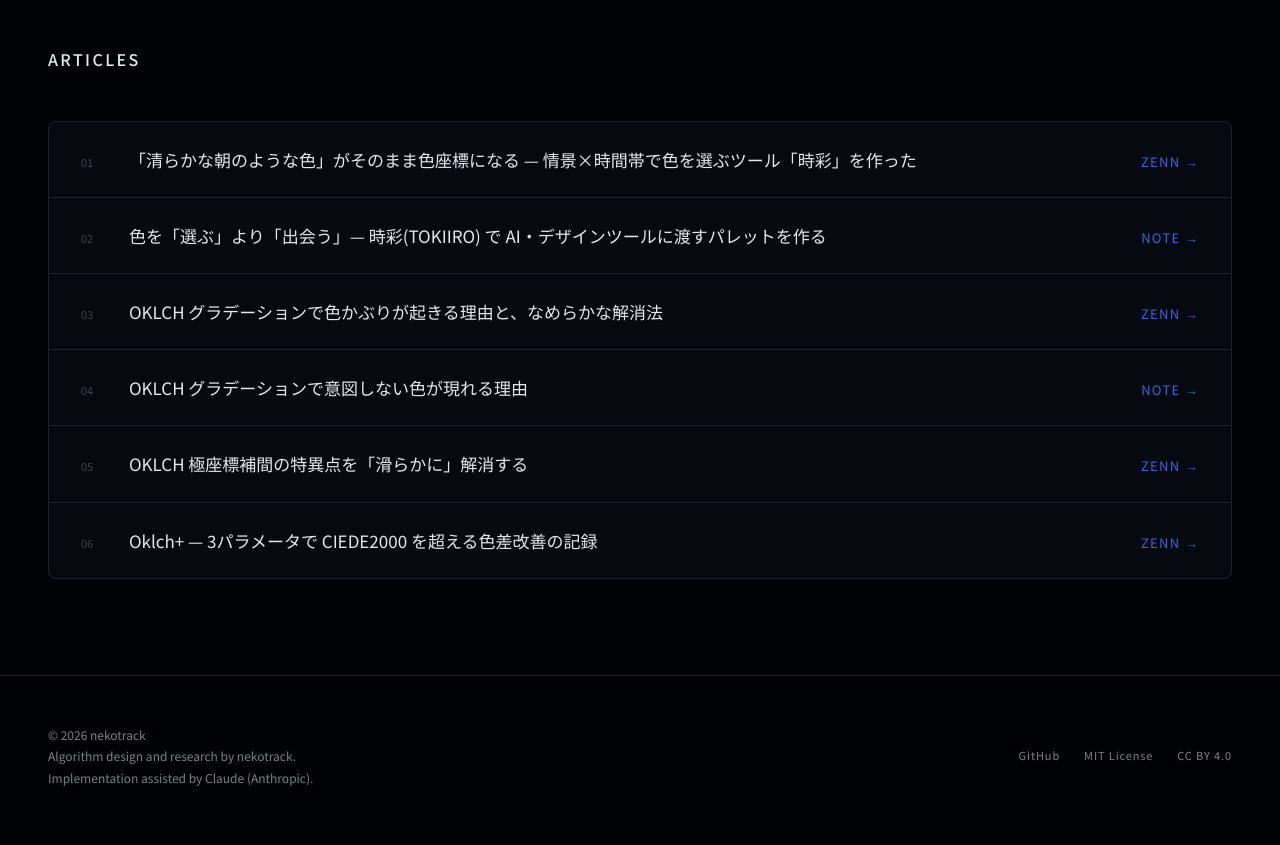
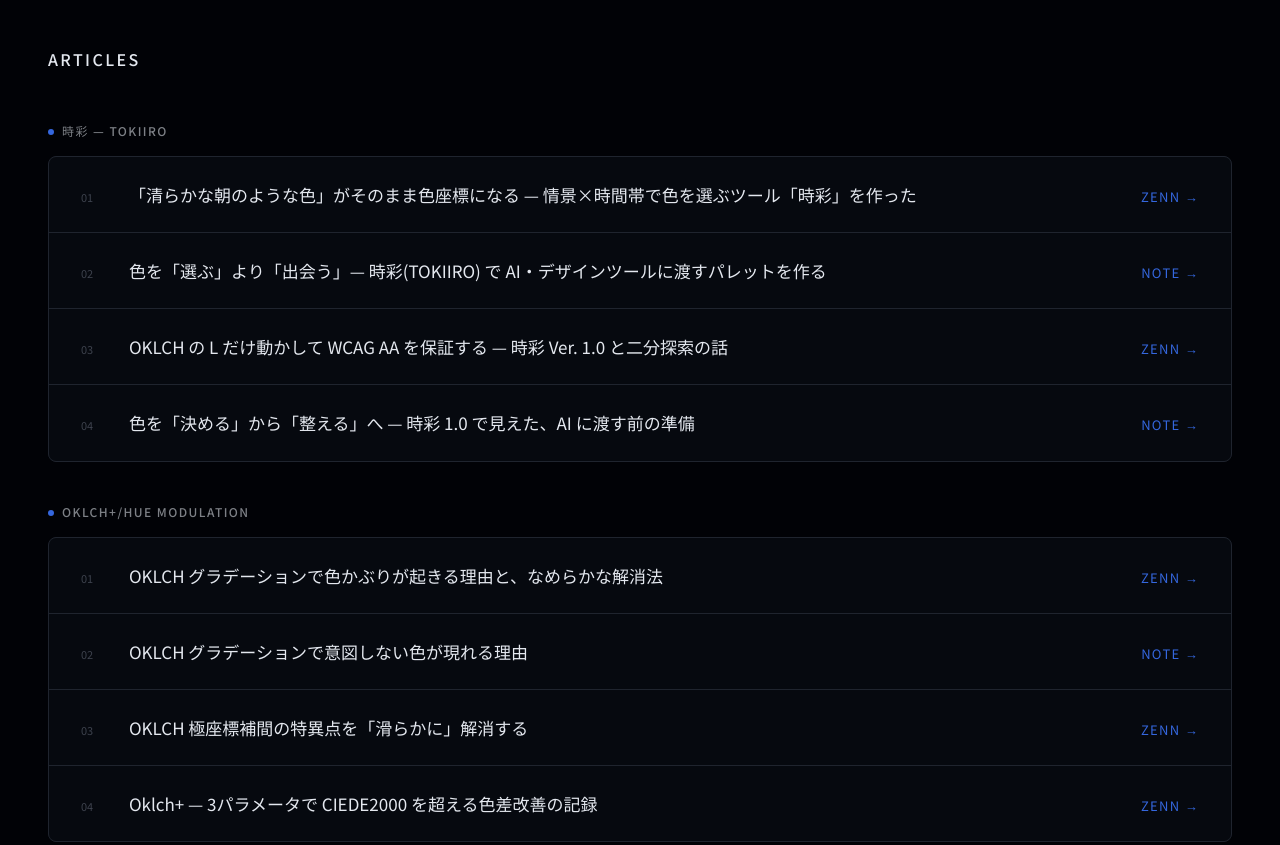
Before and after one commit to nekotrack/oklch-plus, a plain HTML site: page index.html in a window 1280 px wide. Shown: the part 3060-3905 px from the top of the page. Drawn offline with Linux system fonts and the light colour scheme.

Commit message:
add TOKIIRO article

```diff
--- a/index.html
+++ b/index.html
@@ -454,6 +454,28 @@
   }
 
   /* ── 記事一覧 ── */
+  .article-group + .article-group { margin-top: 40px; }
+
+  .article-group-label {
+    font-family: 'Noto Sans JP', sans-serif;
+    font-size: 12px;
+    font-weight: 500;
+    letter-spacing: 0.12em;
+    text-transform: uppercase;
+    color: var(--muted);
+    margin-bottom: 16px;
+  }
+
+  .article-group-label::before {
+    content: '';
+    display: inline-block;
+    width: 6px; height: 6px;
+    border-radius: 50%;
+    background: var(--primary);
+    margin-right: 8px;
+    vertical-align: middle;
+  }
+
   .articles-list {
     display: flex;
     flex-direction: column;
@@ -810,7 +832,10 @@ Differentiable and continuous at all points.</pre>
   <!-- ── ARTICLES ── -->
   <section id="articles">
     <p class="section-label reveal">Articles</p>
-    <div class="articles-list reveal">
+
+    <div class="article-group reveal">
+      <p class="article-group-label">時彩 — TOKIIRO</p>
+      <div class="articles-list">
         <a href="https://zenn.dev/nekotrack/articles/9613d1a1df1f24" target="_blank" class="article-item">
           <span class="article-num">01</span>
           <span class="article-title">「清らかな朝のような色」がそのまま色座標になる — 情景×時間帯で色を選ぶツール「時彩」を作った</span>
@@ -821,27 +846,44 @@ Differentiable and continuous at all points.</pre>
           <span class="article-title">色を「選ぶ」より「出会う」— 時彩(TOKIIRO) で AI・デザインツールに渡すパレットを作る</span>
           <span class="article-platform">NOTE →</span>
         </a><!-- /article-item -->
+        <a href="https://zenn.dev/nekotrack/articles/3c6e176fcfe34f" target="_blank" class="article-item">
+          <span class="article-num">03</span>
+          <span class="article-title">OKLCH の L だけ動かして WCAG AA を保証する — 時彩 Ver. 1.0 と二分探索の話</span>
+          <span class="article-platform">ZENN →</span>
+        </a><!-- /article-item -->
+        <a href="https://note.com/nekotrack/n/n0c2863524cd8" target="_blank" class="article-item">
+          <span class="article-num">04</span>
+          <span class="article-title">色を「決める」から「整える」へ — 時彩 1.0 で見えた、AI に渡す前の準備</span>
+          <span class="article-platform">NOTE →</span>
+        </a><!-- /article-item -->
+      </div><!-- /articles-list -->
+    </div><!-- /article-group -->
+
+    <div class="article-group reveal">
+      <p class="article-group-label">OKLCH+/Hue Modulation</p>
+      <div class="articles-list">
         <a href="https://zenn.dev/nekotrack/articles/35849cff2ba1c4" target="_blank" class="article-item">
-        <span class="article-num">03</span>
+          <span class="article-num">01</span>
           <span class="article-title">OKLCH グラデーションで色かぶりが起きる理由と、なめらかな解消法</span>
           <span class="article-platform">ZENN →</span>
         </a><!-- /article-item -->
         <a href="https://note.com/nekotrack/n/n822dd5bbcefd" target="_blank" class="article-item">
-        <span class="article-num">04</span>
+          <span class="article-num">02</span>
           <span class="article-title">OKLCH グラデーションで意図しない色が現れる理由</span>
           <span class="article-platform">NOTE →</span>
         </a><!-- /article-item -->
         <a href="https://zenn.dev/nekotrack/articles/7c3487c5a9375a" target="_blank" class="article-item">
-        <span class="article-num">05</span>
+          <span class="article-num">03</span>
           <span class="article-title">OKLCH 極座標補間の特異点を「滑らかに」解消する</span>
           <span class="article-platform">ZENN →</span>
         </a><!-- /article-item -->
         <a href="https://zenn.dev/nekotrack/articles/290dea9ac90fa9" target="_blank" class="article-item">
-        <span class="article-num">06</span>
+          <span class="article-num">04</span>
           <span class="article-title">Oklch+ — 3パラメータで CIEDE2000 を超える色差改善の記録</span>
           <span class="article-platform">ZENN →</span>
         </a><!-- /article-item -->
       </div><!-- /articles-list -->
+    </div><!-- /article-group -->
   </section><!-- /articles -->
 
 </main><!-- /main -->
```
Also changed, not shown: 3 other files. Lines whose indentation alone changed are shown as unchanged.
